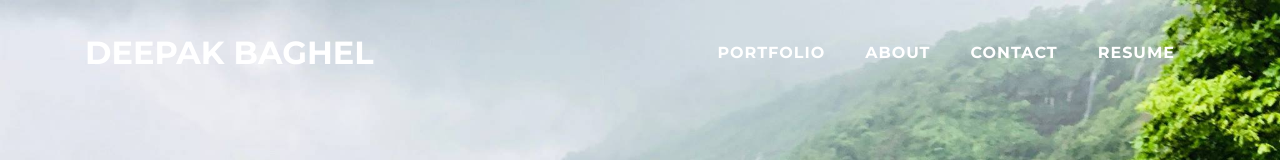
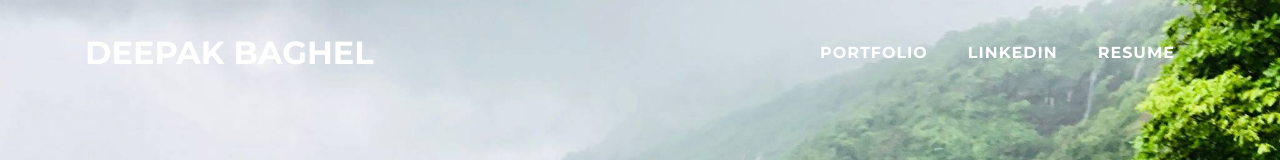
Before and after one commit to deepakbaghelweb/deepakbaghelweb.github.io, a plain HTML site: page index.html in a window 1280 px wide. Shown: the top 160 px of the page. Drawn offline with Linux system fonts and the light colour scheme.

Commit message:
[Added new files]

```diff
--- a/index.html
+++ b/index.html
@@ -41,11 +41,14 @@
             <li class="nav-item mx-0 mx-lg-1">
               <a class="nav-link py-3 px-0 px-lg-3 rounded js-scroll-trigger" href="#portfolio">Portfolio</a>
             </li>
-            <li class="nav-item mx-0 mx-lg-1">
+<!--            <li class="nav-item mx-0 mx-lg-1">
               <a class="nav-link py-3 px-0 px-lg-3 rounded js-scroll-trigger" href="#about">About</a>
             </li>
             <li class="nav-item mx-0 mx-lg-1">
               <a class="nav-link py-3 px-0 px-lg-3 rounded js-scroll-trigger" href="#contact">Contact</a>
+            </li>-->
+            <li class="nav-item mx-0 mx-lg-1">
+              <a class="nav-link py-3 px-0 px-lg-3 rounded js-scroll-trigger" href="https://www.linkedin.com/in/deepak-baghel" target="_blank">LinkedIn</a>
             </li>
             <li class="nav-item mx-0 mx-lg-1">
               <a class="nav-link py-3 px-0 px-lg-3 rounded js-scroll-trigger" href="/papers/resume/Deepak-Baghel-%20Resume.pdf" target="_blank">Resume</a>
```
Also changed, not shown: 1 other file.
